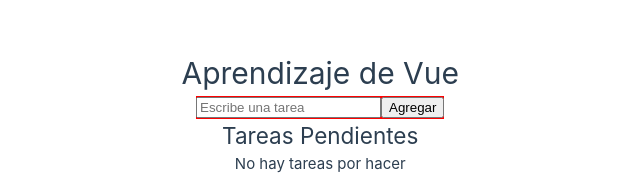
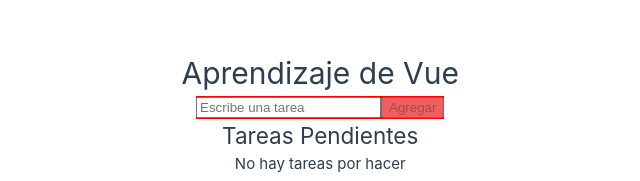
Before and after one commit to luisquiroscr/To-Do-List, a Vue app: page / in a window 1280 px wide. Shown: the part 207-388 px from the top of the page, without its empty margins (101-741 px from the left). Built offline with nearby package versions, Linux system fonts and the light colour scheme.

Commit message:
Avance clase 26 Marzo

```diff
--- a/src/components/ToDoList.vue
+++ b/src/components/ToDoList.vue
@@ -2,8 +2,12 @@
   <h1>{{ titulo1 }}</h1>
 
   <div class="formulario">
-    <input v-model="tareaNueva" placeholder="Escribe una tarea" />
-    <button v-on:click="agregarElemento">Agregar</button>
+    <input
+      v-model="tareaNueva"
+      v-on:keydown.enter="agregarElemento"
+      placeholder="Escribe una tarea"
+    />
+    <button v-on:click="agregarElemento" :disabled="deshabilitar">Agregar</button>
   </div>
 
   <h2>Tareas Pendientes</h2>
@@ -33,10 +37,10 @@
   <hr />
   Quiero Editar la tarea: {{ index }} - {{ tareaEditar }},
   <editor-de-to-do-list
-  v-if="mostrarEditor"
-  v-bind:indice="index"
-  v-bind:tarea="tareaEditar"
-  v-on:editevent="updateToDoList"
+    v-if="mostrarEditor"
+    v-bind:indice="index"
+    v-bind:tarea="tareaEditar"
+    v-on:editevent="updateToDoList"
   />
 </template>
 
@@ -53,7 +57,9 @@
 
       mostrarEditor: false,
       tareaEditar: '',
-      index: null
+      index: null,
+
+      deshabilitar: false,
     }
   },
 
@@ -71,10 +77,9 @@
 
   methods: {
     agregarElemento() {
-      if (this.tareaNueva.trim() !== '') {
-        this.listaDeTareas.push(this.tareaNueva.trim())
-        this.tareaNueva = ''
-      }
+      this.listaDeTareas.push(this.tareaNueva)
+      this.tareasPendientes++
+      this.tareaNueva = ''
     },
     eliminarElemento(index) {
       this.tareasCompletadas.push(this.listaDeTareas[index])
@@ -82,15 +87,28 @@
     },
 
     editarElemento(indice, tarea) {
-      this.mostrarEditor = true,
-      this.index = indice,
-      this.tareaEditar = tarea
+      ;(this.mostrarEditor = true), (this.index = indice), (this.tareaEditar = tarea)
     },
 
-    updateToDoList({tarea, indice}) {
+    updateToDoList({ tarea, indice }) {
       alert('Update desde el padre, tarea:' + tarea + ' ' + indice)
 
       this.listaDeTareas[indice] = tarea
+    },
+  },
+
+  watch: {
+    tareaNueva: {
+      immediate: true,
+      handler() {
+        if (this.tareaNueva.length === 0) {
+          this.deshabilitar = true
+        } else if (this.tareaNueva.length > 100) {
+          this.deshabilitar = true
+        } else {
+          this.deshabilitar = false
+        }
+      },
     },
   },
 
```
